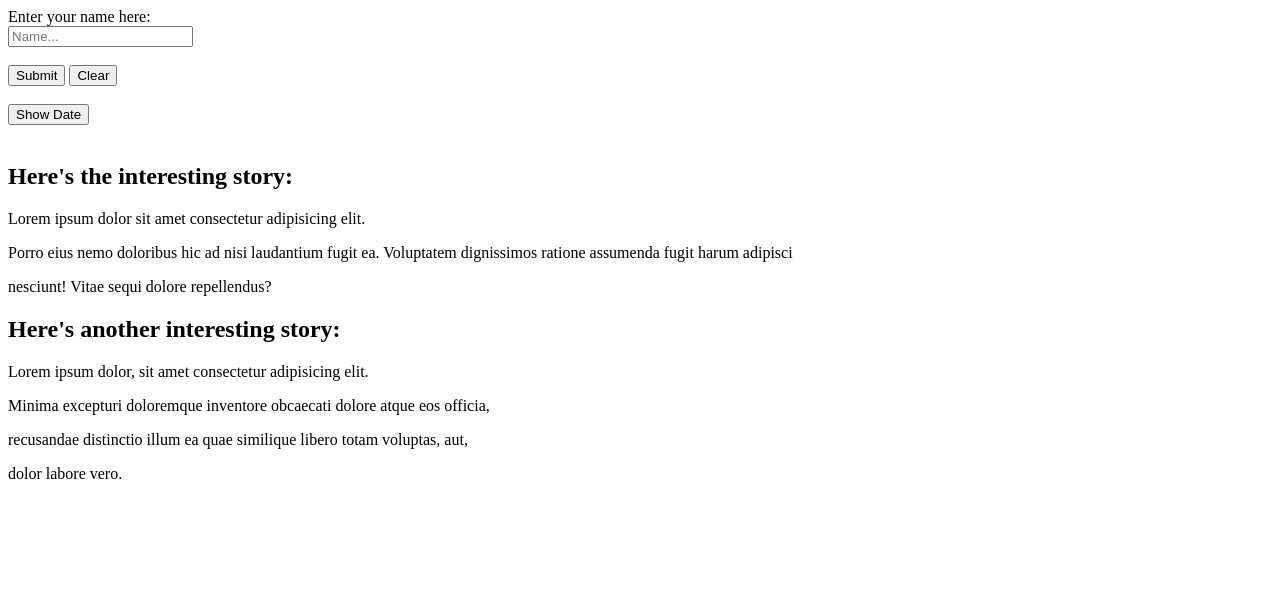
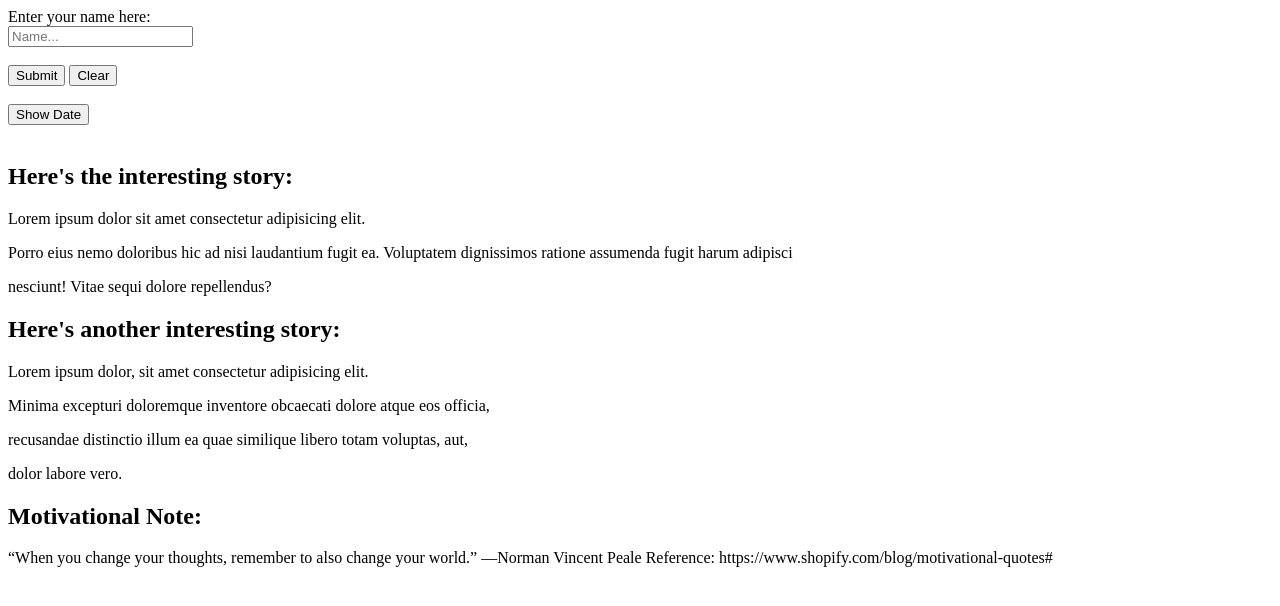
Before and after one commit to MionFF/json.server-project, a plain HTML site: page Practice/index.html in a window 1280 px wide. Drawn offline with Linux system fonts and the light colour scheme.

Commit message:
Movivational quotes added

```diff
--- a/Practice/index.html
+++ b/Practice/index.html
@@ -23,5 +23,9 @@
     <p>Minima excepturi doloremque inventore obcaecati dolore atque eos officia,</p>
     <p>recusandae distinctio illum ea quae similique libero totam voluptas, aut,</p>
     <p>dolor labore vero.</p>
+
+    <h2>Motivational Note:</h2>
+    <p>“When you change your thoughts, remember to also change your world.” —Norman Vincent Peale
+    Reference: https://www.shopify.com/blog/motivational-quotes#</p>
 </body>
 </html>
```
